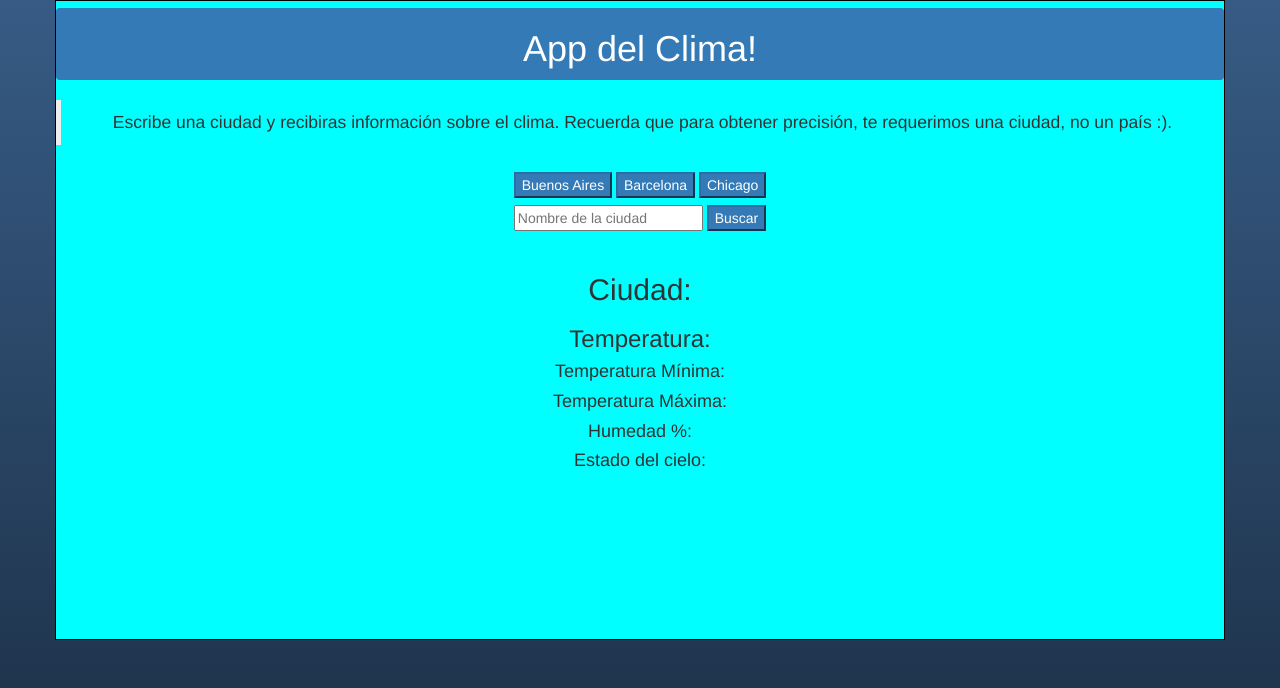
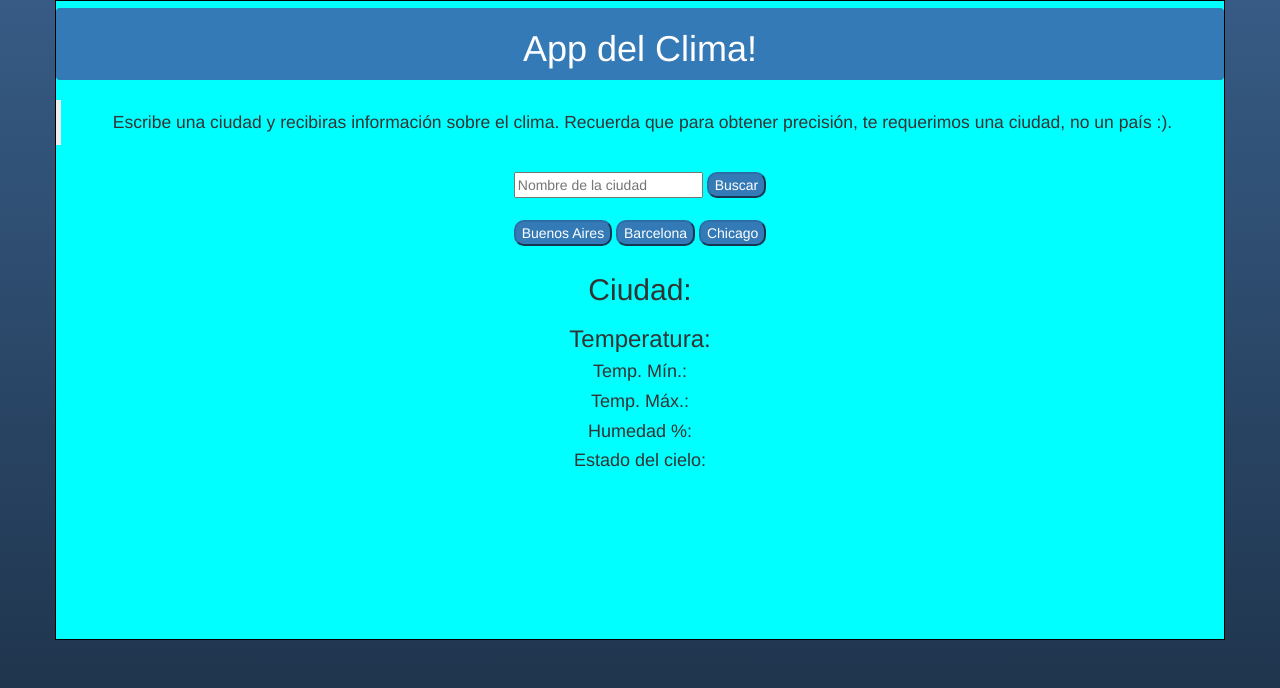
Before and after one commit to hbonavota/appDelClima, a plain HTML site: page index.html in a window 1280 px wide. Drawn offline with nearby package versions, Linux system fonts and the light colour scheme; no server answers.

Commit message:
readme modificated

```diff
--- a/index.html
+++ b/index.html
@@ -15,12 +15,6 @@
         <blockquote> Escribe una ciudad y recibiras información sobre el clima.
             Recuerda que para obtener precisión, te requerimos una ciudad, no un país :).</blockquote>
     </div>
-
-    <div class="row">
-        <button id="buenos_aires" class="btn-primary">Buenos Aires</button>
-        <button id="barcelona" class="btn-primary">Barcelona</button>
-        <button id="chicago" class="btn-primary">Chicago</button>
-    </div>
     <div class="row">
         <form>
             <div class="form-group">
@@ -31,11 +25,17 @@
     </div>
 
     <div class="row">
+        <button id="buenos_aires" class="btn-primary">Buenos Aires</button>
+        <button id="barcelona" class="btn-primary">Barcelona</button>
+        <button id="chicago" class="btn-primary">Chicago</button>
+    </div>
+
+    <div class="row">
         <div class="card-header"><h2>Ciudad: <span id="ciudad"></span></h2></div>
         <div class="card-body">
             <h3 class="card-title">Temperatura: <span id="temperatura"></span></h3>
-            <h4>Temperatura Mínima: <span id="temperaturaMin"></span></h4>
-            <h4>Temperatura Máxima: <span id="temperaturaMax"></span></h4>
+            <h4>Temp. Mín.: <span id="temperaturaMin"></span></h4>
+            <h4>Temp. Máx.: <span id="temperaturaMax"></span></h4>
             <h4> Humedad %: <span id="humidity"></span></h4>
             <h4>Estado del cielo: <span id="estado_del_cielo"></span></h4>
         </div>
--- a/script.js
+++ b/script.js
@@ -7,6 +7,7 @@
 //   }
 // })
 
+//
 
 $.ajax({
   method: 'GET',
@@ -78,9 +79,9 @@ $.ajax({
 })
 
 
-$("#boton").click(
-  function(){
-  var ciudad = $("input").val()
+$("#boton").click( function(){
+  var ciudad = $("input").val();
+  console.log(ciudad);
   $.ajax({
     method: 'GET',
     url: 'http://api.openweathermap.org/data/2.5/weather?q=' +ciudad + '&appid=95176c8edea30e33338e0eaddd53a916&units=metric&lang=es',
--- a/style.css
+++ b/style.css
@@ -7,12 +7,20 @@ body {
 
 .row {
     margin: 7px;
-
+    align-items: center;
+    justify-content: center;
 }
 .container{
+    align-items: center;
     border: 1px solid black;
     width: 50%;
     height: 80%;
     text-align: center;
     background-color: aqua;
+    justify-content: center;
 }
+
+.btn-primary{
+    border-radius: 10px;
+}
+.
```
Also changed, not shown: 1 other file.
